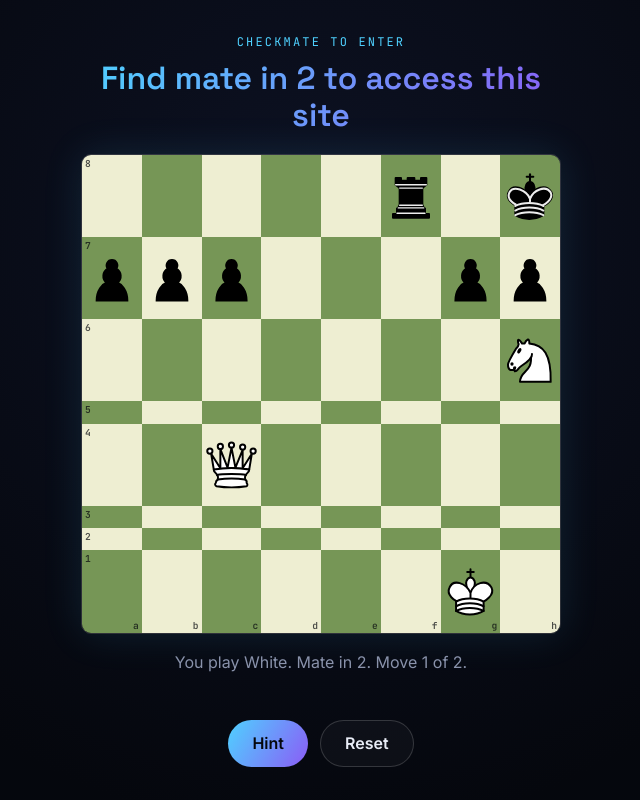
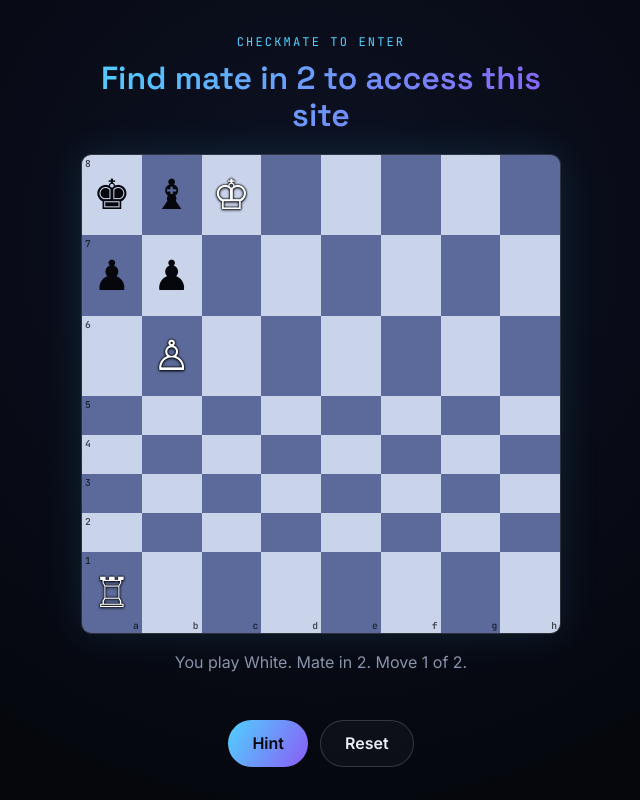
Before and after one commit to AdityaV-101/aditya-portfolio, a plain HTML site: page index.html in a window 1280 px wide. Shown: the top 800 px of the page, without its empty margins (319-959 px from the left). Drawn offline with Linux system fonts and the light colour scheme.

Commit message:
Revert "Use smothered mate puzzle and chess piece images"
This reverts commit ba829e0cf99a7e14969813aca6fc677d9d34abd9.

```diff
--- a/css/style.css
+++ b/css/style.css
@@ -608,15 +608,17 @@ body.gate-locked { overflow: hidden; }
   font-size: clamp(1.4rem, 7vw, 2.6rem);
   line-height: 1;
 }
-.cg-sq.light { background: #eeeed2; }
-.cg-sq.dark { background: #769656; }
+.cg-sq.light { background: #c9d3ea; }
+.cg-sq.dark { background: #5b6a9a; }
 .cg-sq.last::before { content: ''; position: absolute; inset: 0; background: rgba(255,210,63,0.35); }
 .cg-sq.sel::before { content: ''; position: absolute; inset: 0; background: rgba(79,209,255,0.55); }
 .cg-sq.hint { box-shadow: inset 0 0 0 3px #34e89e; }
 .cg-sq.dot::after { content: ''; position: absolute; width: 28%; height: 28%; border-radius: 50%; background: rgba(5,7,13,0.4); }
 .cg-sq.cap::after { content: ''; position: absolute; inset: 6%; border-radius: 50%; border: 4px solid rgba(5,7,13,0.4); }
-.cg-piece { position: relative; z-index: 1; width: 100%; height: 100%; pointer-events: none; user-select: none; }
-.cg-sq i { position: absolute; font: 600 0.6rem var(--font-mono); font-style: normal; opacity: 0.7; color: #05070d; z-index: 2; }
+.cg-piece { position: relative; z-index: 1; }
+.cg-piece.w { color: #fff; text-shadow: 0 0 2px #05070d, 0 0 2px #05070d, 0 1px 3px #05070d; }
+.cg-piece.b { color: #05070d; }
+.cg-sq i { position: absolute; font: 600 0.6rem var(--font-mono); font-style: normal; opacity: 0.7; color: #05070d; z-index: 1; }
 .cg-sq i.rk { top: 2px; left: 3px; }
 .cg-sq i.fl { bottom: 1px; right: 3px; }
 .cg-status { margin-top: 16px; min-height: 1.6em; color: var(--text-dim); }
--- a/js/chess-gate.js
+++ b/js/chess-gate.js
@@ -1,4 +1,3 @@
-/* Chess piece images: Cburnett set (CC BY-SA 3.0 / GPL), via the Lichess repository. */
 (() => {
   'use strict';
 
@@ -163,14 +162,12 @@
   /* ---------------- Puzzle ---------------- */
   const PUZZLES = [
     {
-      // Knight and queen sacrifice leading to a smothered mate
-      fen: '5r1k/ppp3pp/7N/8/2Q5/8/8/6K1 w',
+      fen: 'kbK5/pp6/1P6/8/8/8/8/R7 w',
       n: 2,
       hints: [
-        'Black\'s king is boxed in by its own rook and pawns. Think about forcing the rook to capture on the back rank.',
-        'Sacrifice the queen with check. Your knight guards the square, so the king cannot take it.',
+        'Black\'s king is boxed in by its own pieces. Look for a way to force one of them to move.',
+        'A rook sacrifice on the a-file will pull a defender away from the key square.',
       ],
-      finalHint: 'The king has no squares left. Your knight can deliver the final check.',
     },
   ];
   const puzzle = PUZZLES[Math.floor(Math.random() * PUZZLES.length)];
@@ -178,8 +175,8 @@
   const attacker = start.turn;
   const defender = other(attacker);
 
-  const NAMES = { K: 'king', Q: 'queen', R: 'rook', B: 'bishop', N: 'knight', P: 'pawn' };
-  const pieceImg = p => 'img/pieces/' + (isWhite(p) ? 'w' : 'b') + p.toUpperCase() + '.svg';
+  const GLYPHS = { K: '♔', Q: '♕', R: '♖', B: '♗', N: '♘', P: '♙',
+                   k: '♚', q: '♛', r: '♜', b: '♝', n: '♞', p: '♟' };
   const sqName = i => 'abcdefgh'[i % 8] + (8 - Math.floor(i / 8));
 
   /* ---------------- UI ---------------- */
@@ -224,12 +221,10 @@
       if (hintMove && hintLevel >= 2 && i === hintMove.from) sq.classList.add('hint');
       if (hintMove && hintLevel >= 3 && i === hintMove.to) sq.classList.add('hint');
       if (board[i]) {
-        const img = document.createElement('img');
-        img.className = 'cg-piece';
-        img.src = pieceImg(board[i]);
-        img.alt = '';
-        img.draggable = false;
-        sq.appendChild(img);
+        const span = document.createElement('span');
+        span.className = 'cg-piece ' + (isWhite(board[i]) ? 'w' : 'b');
+        span.textContent = GLYPHS[board[i]];
+        sq.appendChild(span);
       }
       if (f === 0) { const c = document.createElement('i'); c.className = 'rk'; c.textContent = 8 - r; sq.appendChild(c); }
       if (r === 7) { const c = document.createElement('i'); c.className = 'fl'; c.textContent = 'abcdefgh'[f]; sq.appendChild(c); }
@@ -312,10 +307,10 @@
     const good = currentWinning();
     hintMove = good[0];
     if (hintLevel === 1) {
-      const staged = movesLeft === 1 ? puzzle.finalHint : puzzle.hints[movesLeft === puzzle.n ? 0 : 1];
-      hintText.textContent = 'Hint 1/3: ' + staged;
+      const staged = puzzle.hints[Math.min(movesLeft === puzzle.n ? 0 : 1, puzzle.hints.length - 1)];
+      hintText.textContent = 'Hint 1/3: ' + (movesLeft === 1 ? 'Look for a move that attacks the king with no escape.' : staged);
     } else if (hintLevel === 2) {
-      const piece = NAMES[board[hintMove.from].toUpperCase()];
+      const piece = GLYPHS[board[hintMove.from]];
       hintText.textContent = `Hint 2/3: Move the ${piece} on ${sqName(hintMove.from)}.`;
     } else {
       hintText.textContent = `Hint 3/3: ${sqName(hintMove.from)} to ${sqName(hintMove.to)}.`;
```
Also changed, not shown: img/pieces/bB.svg (deleted), img/pieces/bK.svg (deleted), img/pieces/bN.svg (deleted), img/pieces/bP.svg (deleted), img/pieces/bQ.svg (deleted), img/pieces/bR.svg (deleted), img/pieces/wB.svg (deleted), img/pieces/wK.svg (deleted), img/pieces/wN.svg (deleted), img/pieces/wP.svg (deleted), img/pieces/wQ.svg (deleted), img/pieces/wR.svg (deleted).
